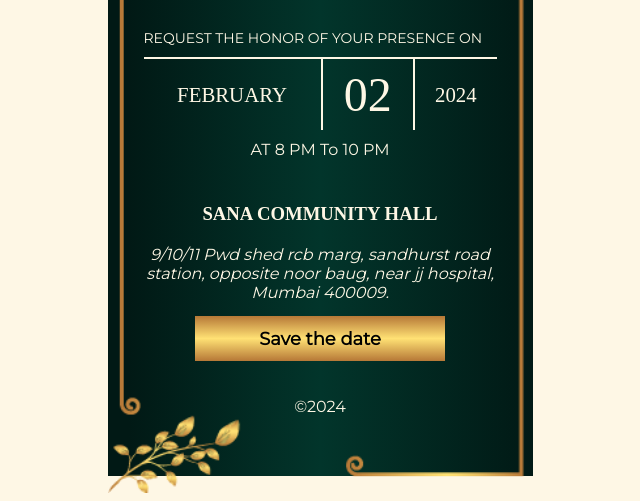
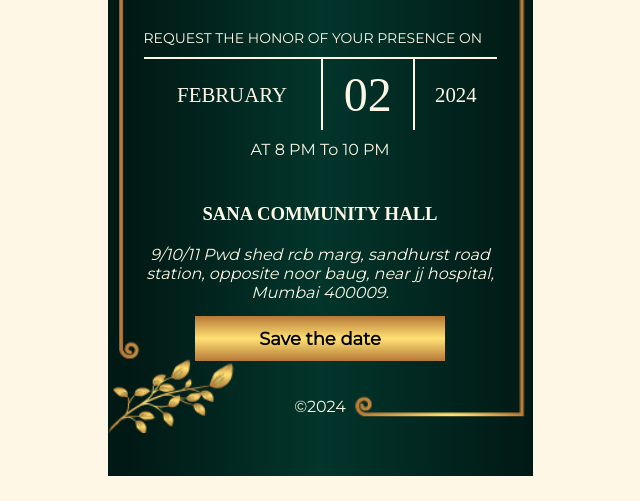
Before and after one commit to khwasi87/Walima-invitation, a plain HTML site: page index.html in a window 1280 px wide. Shown: the part 712-1213 px from the top of the page, without its empty margins (320-960 px from the left). Drawn offline with nearby package versions, Linux system fonts and the light colour scheme; a web font is replaced by a local one.

Commit message:
changes in css

```diff
--- a/css/style.css
+++ b/css/style.css
@@ -41,7 +41,7 @@ body{
     position: absolute;
     top: 0;
     right: 0;
-    min-width: 200px;
+    min-width: 190px;
 }
 .frame1 img{
     width: 100%;
@@ -51,7 +51,7 @@ body{
     position: absolute;
     top: 0;
     left: 0;
-    min-width: 200px;
+    min-width: 190px;
 }
 .frame2 img{
     width: 100%;
```
